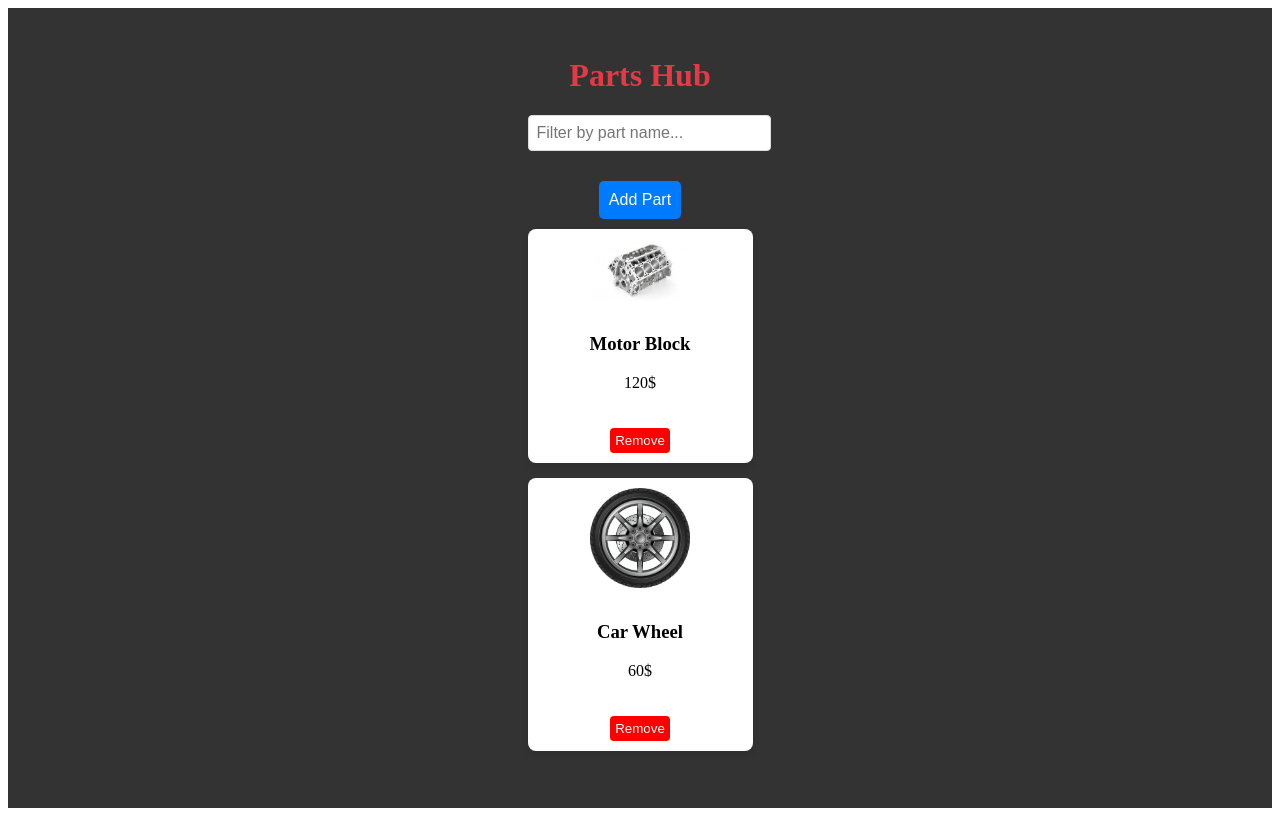
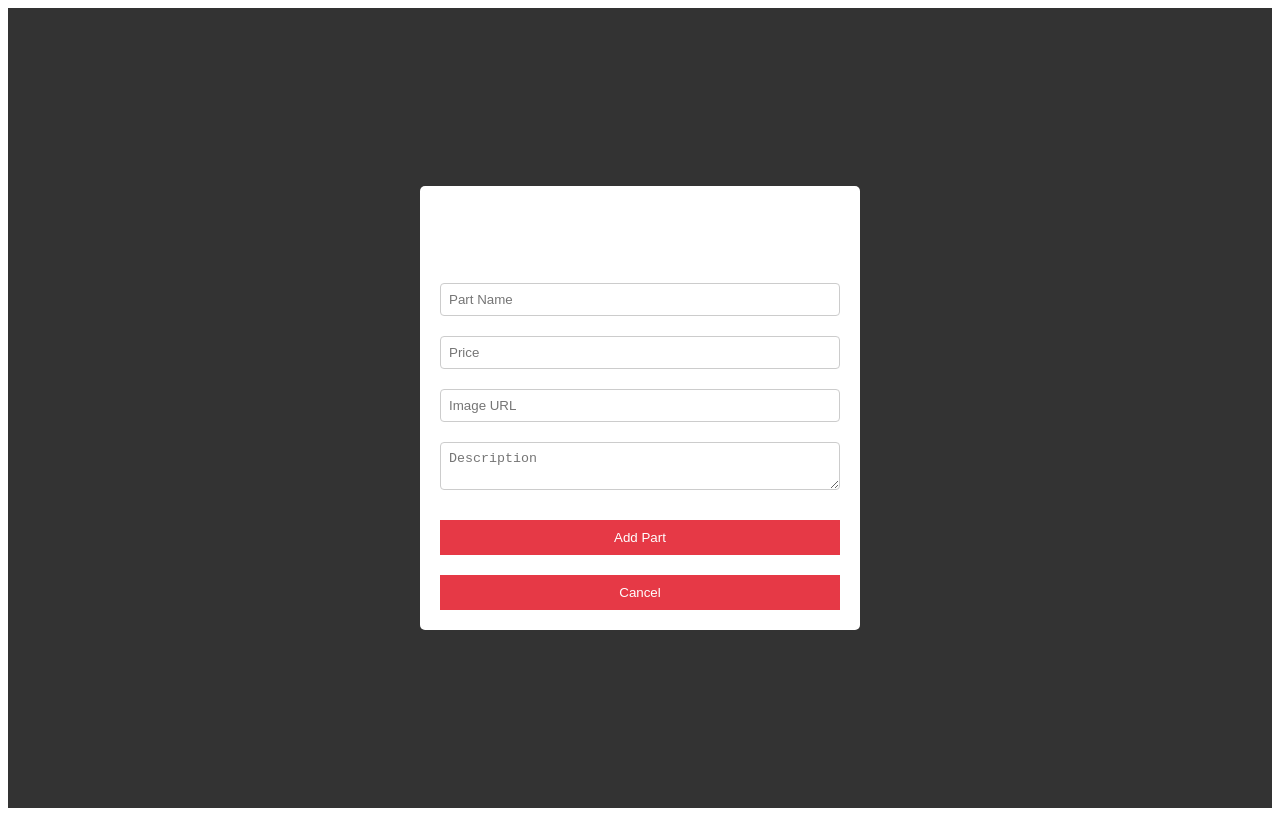
Before and after one commit to TheBestDeathStar/Parts-Hub, a Vue app in the folder parts-hub/: page /add-part in a window 1280 px wide. Built offline with nearby package versions, Linux system fonts and the light colour scheme.

Commit message:
Routing and new AddPart page
Changed the AddPage from a form to a different page and added routing

```diff
--- a/parts-hub/package.json
+++ b/parts-hub/package.json
@@ -9,7 +9,8 @@
     "preview": "vite preview"
   },
   "dependencies": {
-    "vue": "^3.5.12"
+    "vue": "^3.5.12",
+    "vue-router": "^4.4.5"
   },
   "devDependencies": {
     "@vitejs/plugin-vue": "^5.2.0",
--- a/parts-hub/src/App.vue
+++ b/parts-hub/src/App.vue
@@ -1,6 +1,7 @@
+<!-- src/App.vue -->
 <template>
   <div id="app">
-  <PartIndex />
+    <router-view></router-view> <!-- This is where the routed components will be injected -->
   </div>
 </template>
 
@@ -12,14 +13,6 @@ export default {
   name: 'App',
   components: {
     PartIndex,
-  },
-  setup() {
-    const openAddPart = () => {
-      // Open the part add form here
-    };
-    return {
-      openAddPart,
-    };
   },
 };
 </script>
--- a/parts-hub/src/components/AddPart.vue
+++ b/parts-hub/src/components/AddPart.vue
@@ -1,3 +1,4 @@
+<!-- src/components/AddPart.vue -->
 <template>
   <div class="add-part">
     <h2>Add New Part</h2>
@@ -5,52 +6,57 @@
       <input v-model="partName" type="text" placeholder="Part Name" required />
       <input v-model="price" type="number" placeholder="Price" required />
       <input v-model="imageUrl" type="url" placeholder="Image URL" required />
+      <textarea v-model="description" placeholder="Description" required></textarea>
       <button type="submit">Add Part</button>
       <button @click="cancelAdd">Cancel</button>
     </form>
   </div>
 </template>
 
-  <script>
-  export default {
-    data() {
-      return {
-        partName: '',
-        price: '',
-        imageUrl: '',
+<script setup>
+import { ref } from 'vue';
+import { useRouter } from 'vue-router';
+
+const router = useRouter();
+
+const partName = ref('');
+const price = ref('');
+const imageUrl = ref('');
+const description = ref('');
+
+const addPart = () => {
+  if (partName.value && price.value && imageUrl.value && description.value) {
+    console.log({ partName: partName.value, price: price.value, imageUrl: imageUrl.value, description: description.value });
+    router.push('/'); // Navigate back to home after adding part
+  }
 };
-    },
-    methods: {
-      addPart() {
-        // Logic for adding a new part
-        console.log(this.partName, this.price, this.imageUrl);
-      },
-      cancelAdd() {
-        // Logic for canceling part addition
-        this.partName = '';
-        this.price = '';
-        this.imageUrl = '';
-      },
-    },
+
+const cancelAdd = () => {
+  router.push('/'); // Navigate back to home on cancel
 };
 </script>
 
-  <style>
+<style scoped>
 .add-part {
   background-color: white;
   padding: 20px;
   border-radius: 5px;
+  width: 400px;
+  margin: 0 auto;
 }
+
 form {
   display: flex;
   flex-direction: column;
 }
-  input {
+
+input, textarea {
   margin: 10px 0;
   padding: 8px;
   border: 1px solid #ccc;
   border-radius: 4px;
 }
+
 button {
   background-color: #e63946;
   color: white;
@@ -58,6 +64,7 @@
   border: none;
   cursor: pointer;
 }
+
 button:hover {
   background-color: #d62828;
 }
--- a/parts-hub/src/components/PartIndex.vue
+++ b/parts-hub/src/components/PartIndex.vue
@@ -5,32 +5,23 @@
       <!-- Filter Component -->
       <PartFilter @filter="applyFilter" />
 
-      <!-- Add Part Button -->
-      <button @click="openAddPart">Add Part</button>
+      <!-- Add Part Button (Redirect to Add Part page) -->
+    <button @click="goToAddPartPage">Add Part</button>
 
       <!-- List of Parts -->
       <div v-for="(part, index) in filteredParts" :key="index">
         <PartCard :part="part" @remove="removePart" />
       </div>
-
-      <!-- Add Part Form -->
-      <div v-if="isAdding">
-        <div>
-          <input v-model="newPart.name" placeholder="Part Name" />
-          <input v-model="newPart.price" type="number" placeholder="Part Price" />
-          <input v-model="newPart.imageSrc" placeholder="Image URL" />
-          <button @click="addPart">Add Part</button>
-          <button @click="cancelAdd">Cancel</button>
-        </div>
-      </div>
-    </div>
+  </div>
   </template>
 
   <script setup>
-  import { ref, computed } from 'vue';
-  import PartCard from './PartCard.vue';
-  import PartFilter from './PartFilter.vue';
+import { ref, computed } from 'vue';
+import { useRouter } from 'vue-router'; // Import useRouter
+import PartCard from './PartCard.vue';
+import PartFilter from './PartFilter.vue';
 
+const router = useRouter(); // Initialize router
   // List of parts
   const parts = ref([
   { name: 'Motor Block', price: 120, imageSrc: '/src/images/motorblock.jpg' },
@@ -49,25 +40,12 @@
     return parts.value.filter(part => part.name.toLowerCase().includes(filterText.value.toLowerCase()));
   });
 
-  // Open the form to add a part
-  const openAddPart = () => {
-    isAdding.value = true;
-  };
+  // Go to the Add Part page when the button is clicked
+const goToAddPartPage = () => {
+  router.push('/add-part'); // Redirect to the add part page
+};
 
-  // Add new part to the list
-  const addPart = () => {
-    if (newPart.value.name && newPart.value.price && newPart.value.imageSrc) {
-      parts.value.push({ ...newPart.value });
-      newPart.value = { name: '', price: '', imageSrc: '' };
-      isAdding.value = false;
-    }
-  };
 
-  // Cancel the form
-  const cancelAdd = () => {
-    newPart.value = { name: '', price: '', imageSrc: '' };
-    isAdding.value = false;
-  };
 
   // Remove a part from the list
   const removePart = (partToRemove) => {
--- a/parts-hub/src/main.js
+++ b/parts-hub/src/main.js
@@ -1,4 +1,7 @@
 import { createApp } from 'vue';
 import App from './App.vue';
+import router from './router'; // Import router
 
-createApp(App).mount('#app');
+createApp(App)
+  .use(router)  // Register router
+  .mount('#app');
--- /dev/null
+++ b/parts-hub/src/router.js
@@ -0,0 +1,23 @@
+import { createRouter, createWebHistory } from 'vue-router';
+import PartIndex from '@/components/PartIndex.vue';
+import AddPart from '@/components/AddPart.vue';
+
+const routes = [
+  {
+    path: '/',
+    name: 'Home',
+    component: PartIndex, // The main page displaying parts
+  },
+  {
+    path: '/add-part',
+    name: 'AddPart',
+    component: AddPart, // The page where users can add a new part
+  },
+];
+
+const router = createRouter({
+  history: createWebHistory(),
+  routes,
+});
+
+export default router;
```
Also changed, not shown: parts-hub/src/stores/partsStore.vue (deleted), 1 other file (tests, documents, lock files or other folders). Lines whose indentation alone changed are shown as unchanged.
